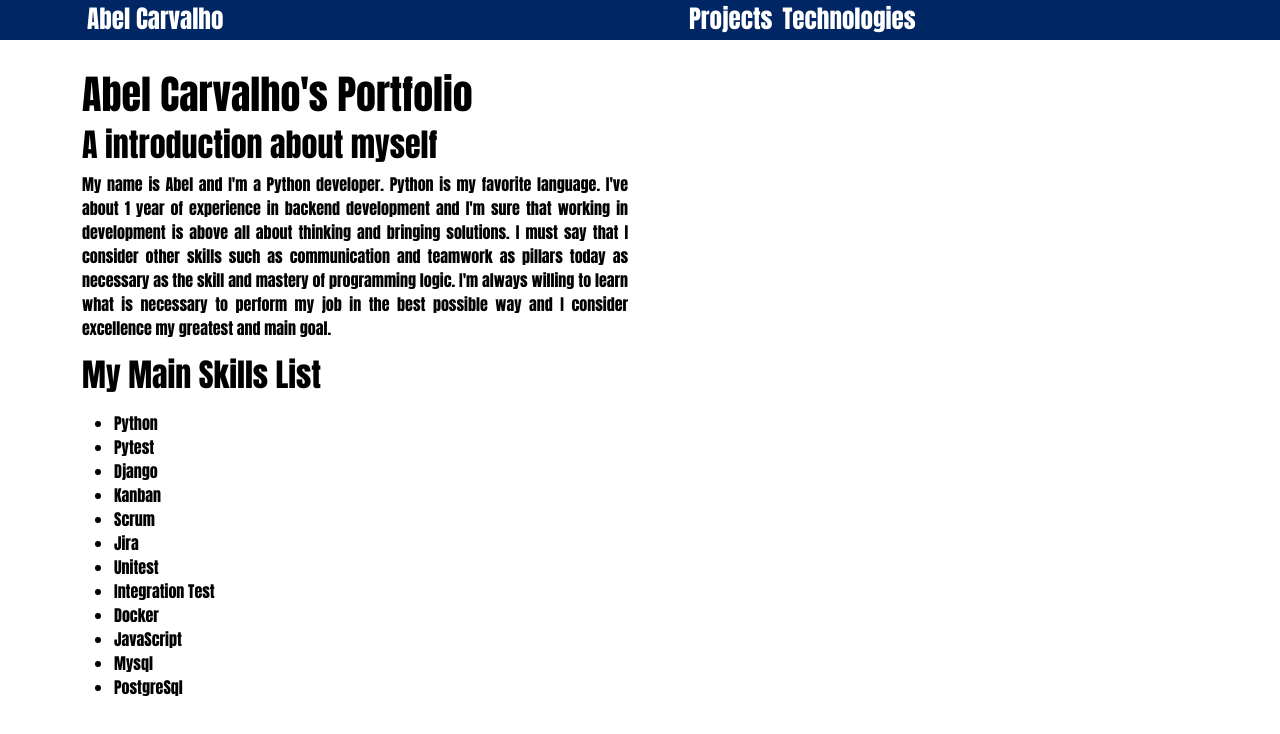
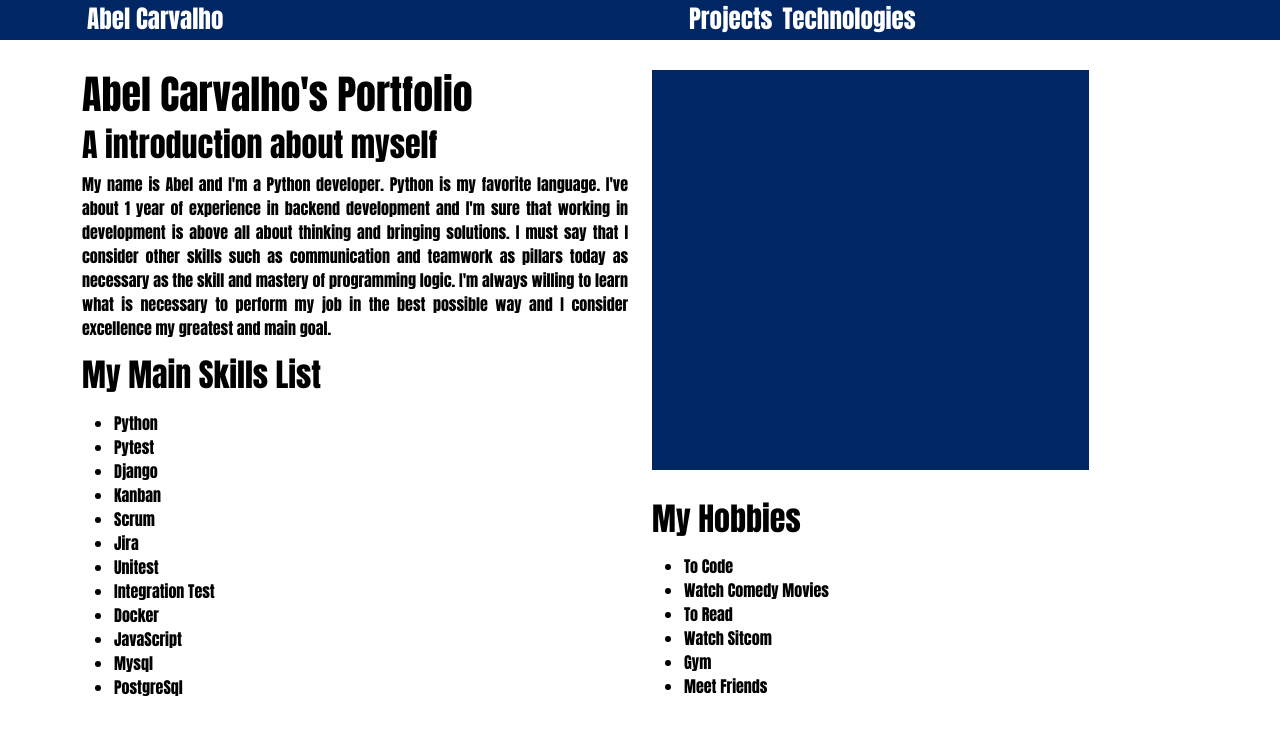
Before and after one commit to abelbarreto-dev/abelbarreto-dev.github.io, a plain HTML site: page index.html in a window 1280 px wide. Drawn offline with nearby package versions, Linux system fonts and the light colour scheme.

Commit message:
feat: profile photo place and some hobbies list

```diff
--- a/css/style.css
+++ b/css/style.css
@@ -42,6 +42,16 @@
 
 /* nav-bar part */
 
+/* image post */
+
+.profile-img {
+    background-color: var(--sea-blue);
+    height: 400px;
+    width: 80%;
+}
+
+/* image post */
+
 /* generic classes */
 
 .margin-30-top {
--- a/index.html
+++ b/index.html
@@ -66,7 +66,22 @@
                         </p>
                     </div>
                 </div>
-                <div class="col"></div>
+                <div class="col">
+                    <div class="margin-30-top">
+                        <div class="profile-img"></div>
+                        <h2 class="margin-30-top">My Hobbies</h2>
+                        <p>
+                            <ul>
+                                <li>To Code</li>
+                                <li>Watch Comedy Movies</li>
+                                <li>To Read</li>
+                                <li>Watch Sitcom</li>
+                                <li>Gym</li>
+                                <li>Meet Friends</li>
+                            </ul>
+                        </p>
+                    </div>
+                </div>
             </div>
         </section>
 
```
